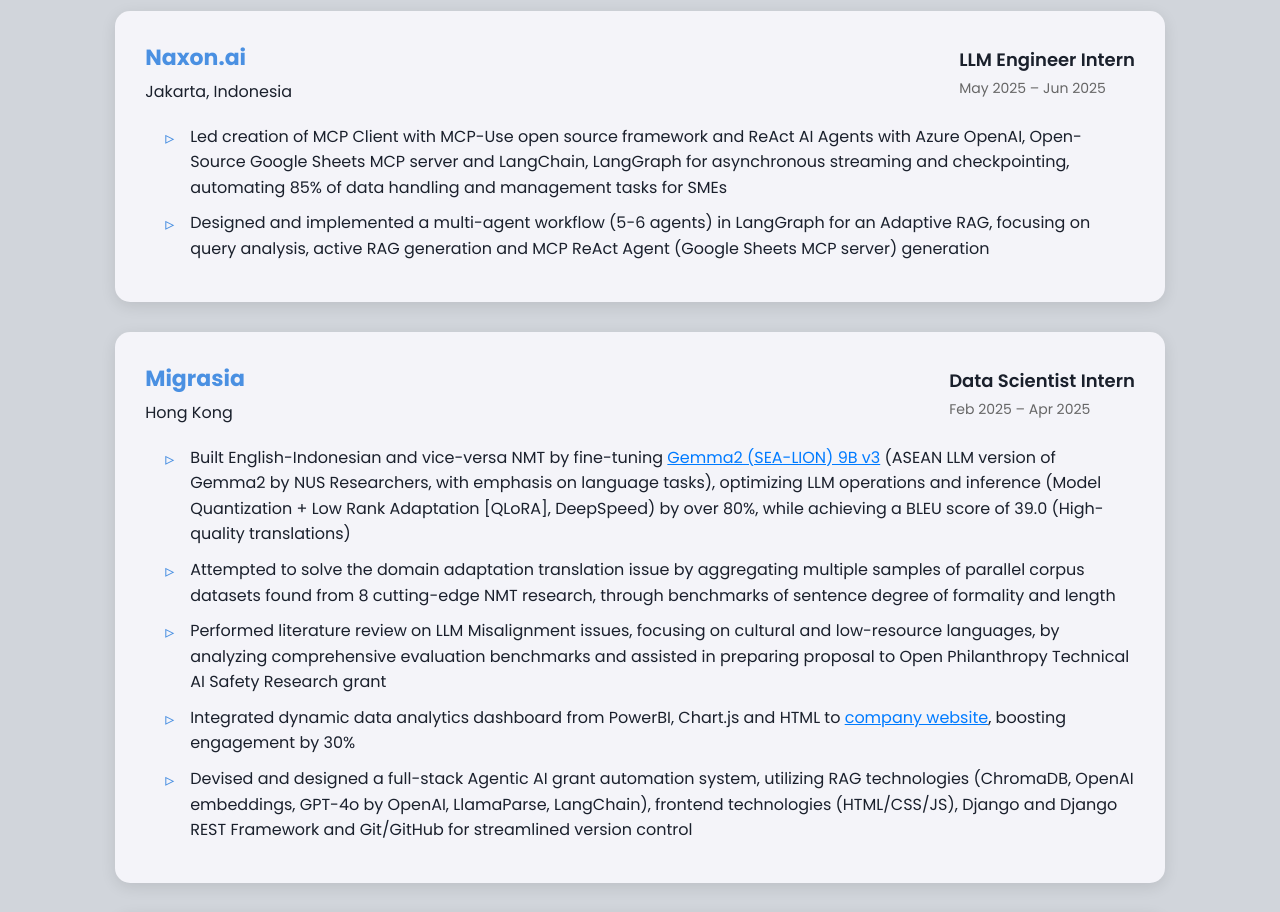
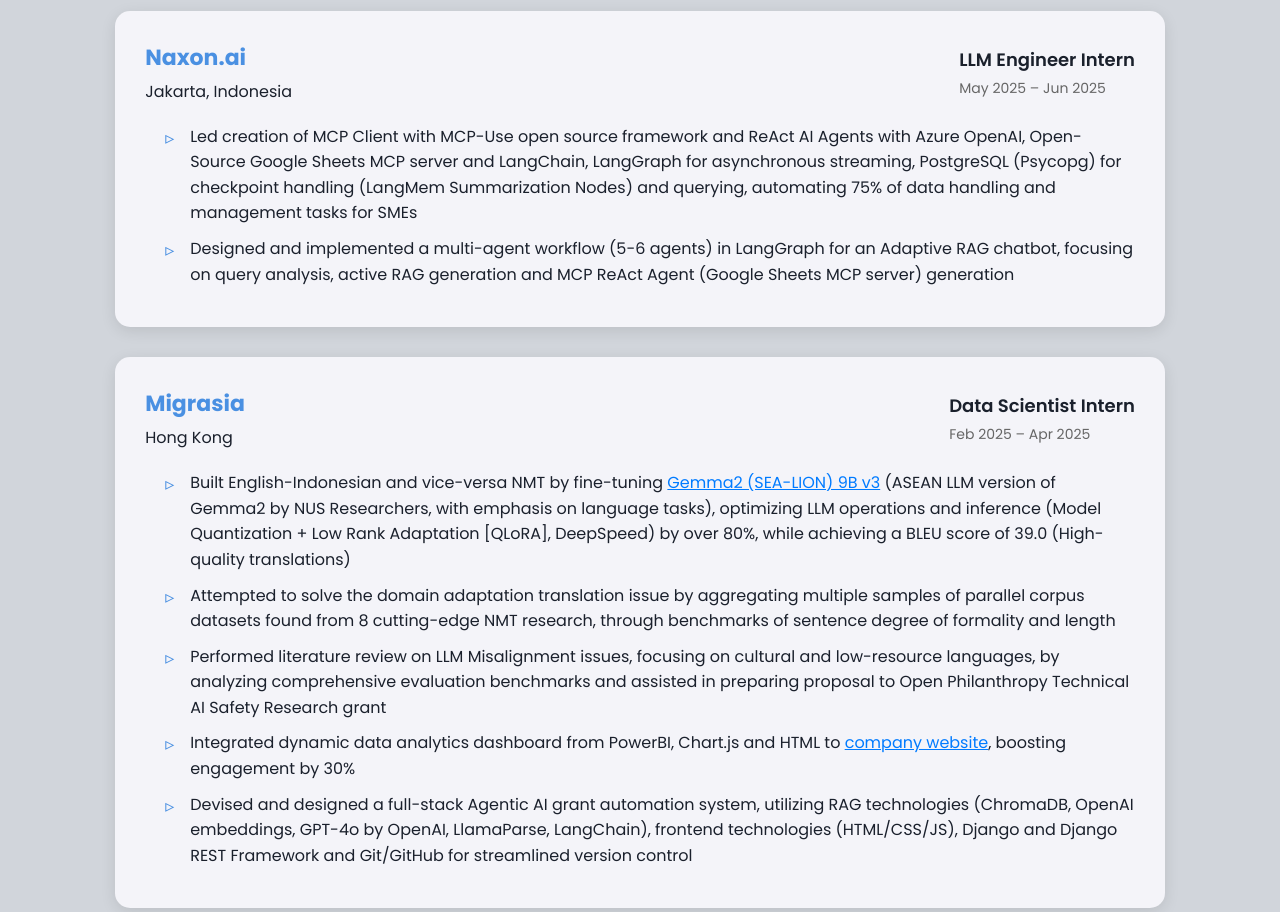
Before and after one commit to edbertw/edbertwid, a plain HTML site: page index.html in a window 1280 px wide. Shown: the part 2920-3832 px from the top of the page. Drawn offline with nearby package versions, Linux system fonts and the light colour scheme.

Commit message:
Add further details for bio

```diff
--- a/index.html
+++ b/index.html
@@ -201,8 +201,8 @@
                         </div>
                     </div>
                     <ul class="experience-details">
-                        <li>Led creation of MCP Client with MCP-Use open source framework and ReAct AI Agents with Azure OpenAI, Open-Source Google Sheets MCP server and LangChain, LangGraph for asynchronous streaming and checkpointing, automating 85% of data handling and management tasks for SMEs</li>
-                        <li>Designed and implemented a multi-agent workflow (5-6 agents) in LangGraph for an Adaptive RAG, focusing on query analysis, active RAG generation and MCP ReAct Agent (Google Sheets MCP server) generation</li>
+                        <li>Led creation of MCP Client with MCP-Use open source framework and ReAct AI Agents with Azure OpenAI, Open-Source Google Sheets MCP server and LangChain, LangGraph for asynchronous streaming, PostgreSQL (Psycopg) for checkpoint handling (LangMem Summarization Nodes) and querying, automating 75% of data handling and management tasks for SMEs</li>
+                        <li>Designed and implemented a multi-agent workflow (5-6 agents) in LangGraph for an Adaptive RAG chatbot, focusing on query analysis, active RAG generation and MCP ReAct Agent (Google Sheets MCP server) generation</li>
                     </ul>
                 </div>
 
```
